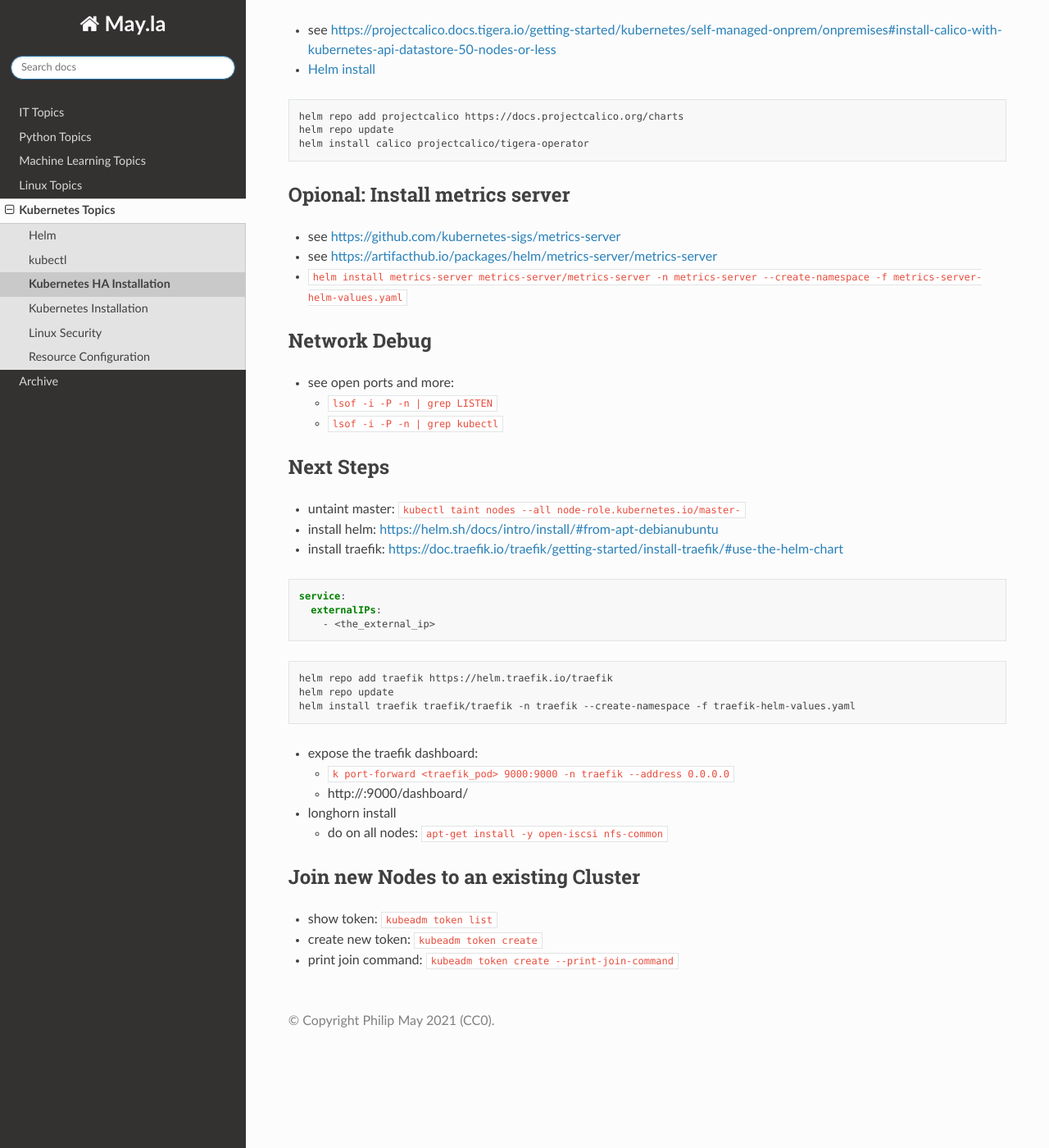
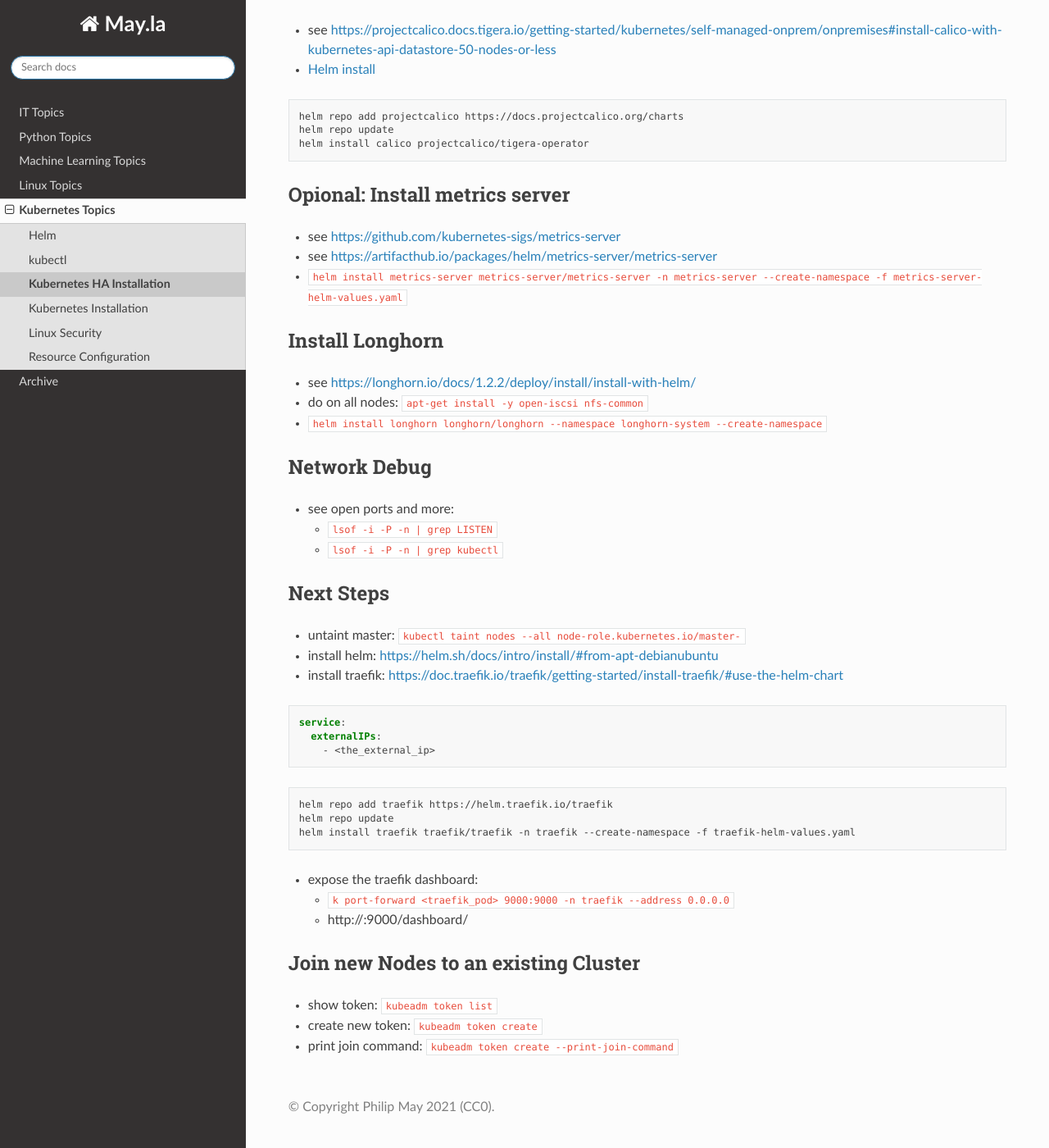
Before and after one commit to PhilipMay/May.la, a Sphinx documentation site: the page built from source/k8s/kubernetes-ha-install.md, in a window 1280 px wide and 1400 px high, scrolled down 2667 px. Shown: the whole window at 82% size. Built offline with Sphinx 7.4.7 and the Read the Docs theme 2.0.0, drawn with Linux system fonts in a browser that asks for light colours.

Commit message:
Update kubernetes-ha-install.md

```diff
--- a/source/k8s/kubernetes-ha-install.md
+++ b/source/k8s/kubernetes-ha-install.md
@@ -135,6 +135,11 @@
 - see https://artifacthub.io/packages/helm/metrics-server/metrics-server
 - `helm install metrics-server metrics-server/metrics-server -n metrics-server --create-namespace -f metrics-server-helm-values.yaml`
 
+## Install Longhorn
+- see https://longhorn.io/docs/1.2.2/deploy/install/install-with-helm/
+- do on all nodes: `apt-get install -y open-iscsi nfs-common`
+- `helm install longhorn longhorn/longhorn --namespace longhorn-system --create-namespace`
+
 ## Network Debug
 - see open ports and more:
   - `lsof -i -P -n | grep LISTEN`
```
Also changed, not shown: other parts of source/k8s/kubernetes-ha-install.md (+0 -3 lines).
